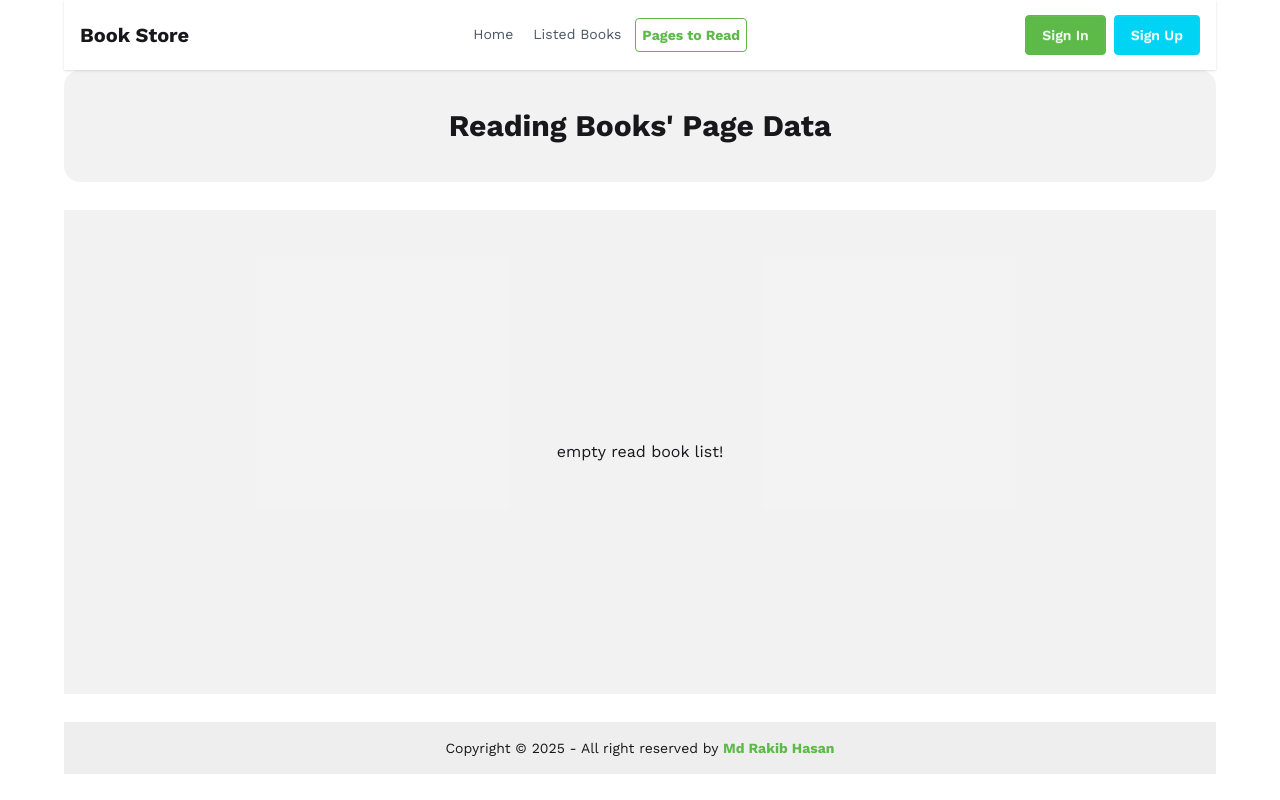
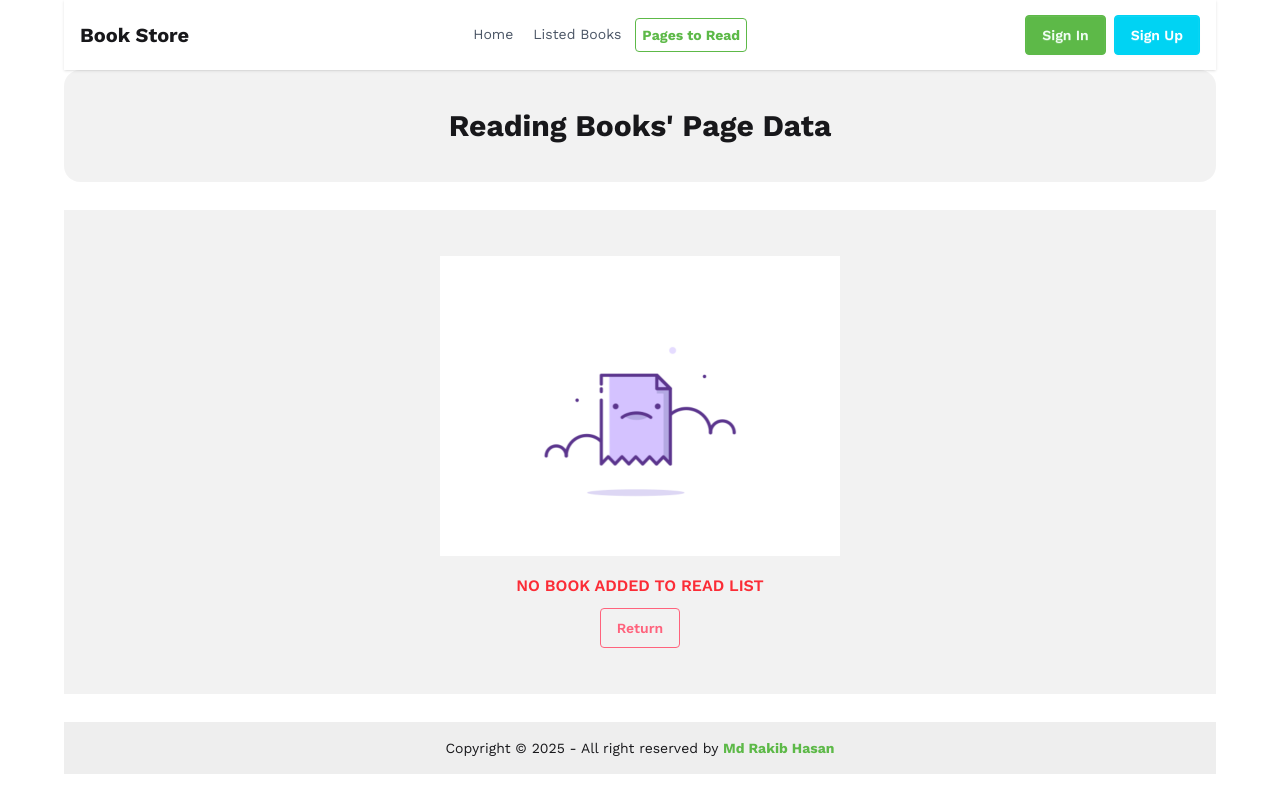
Before and after one commit to rakib-hasan-78/book-store, a React (Vite) app: page /pages in a window 1280 px wide. Built offline with nearby package versions, Linux system fonts and the light colour scheme; a web font is replaced by a local one.

Commit message:
chart add started

```diff
--- /dev/null
+++ b/src/components/EmptyContent/EmptyContent.jsx
@@ -0,0 +1,16 @@
+import React from 'react';
+import emptyContentImg from '../../assets/no-content.gif';
+import { useNavigate } from 'react-router-dom';
+
+const EmptyContent = ({children}) => {
+    const returnNavigate = useNavigate();
+    return (
+        <div className='w-auto h-auto flex flex-col items-center justify-center space-y-2'>
+            <img className='w-6/12' src={emptyContentImg} alt="no-content-gif" />
+            <h3 className='font-semibold uppercase my-3 text-red-500'>{children}</h3>
+            <button onClick={()=>returnNavigate(-1)} className="btn btn-outline btn-error hover:text-red-50">Return</button>
+        </div>
+    );
+};
+
+export default EmptyContent;
--- a/src/components/PageChart/PageChart.jsx
+++ b/src/components/PageChart/PageChart.jsx
@@ -1,12 +1,22 @@
 import React from 'react';
 import { useBook } from '../../../utilities/BookContext/BookContext';
+import EmptyContent from '../EmptyContent/EmptyContent';
+import { ResponsiveContainer } from 'recharts';
 
 
 const PageChart = () => {
     const {readBooks} = useBook();
+    const chartData = readBooks.map(book=>({
+        name: book.bookName,
+        page: book.totalPages,
+    }))
     return (
         <div className='w-full h-[30.25rem] my-7 bg-hero flex items-center justify-center'>
-            {readBooks.length===0 ? 'empty read book list!':''}
+            {readBooks.length===0 ? <EmptyContent>no book added to read list</EmptyContent>:
+            <ResponsiveContainer width={`100%`} height={`450px`}>
+
+            </ResponsiveContainer>
+            }
         </div>
     );
 };
--- a/src/main.jsx
+++ b/src/main.jsx
@@ -7,7 +7,7 @@ import ErrorPage from './pages/ErrorPage/ErrorPage'
 import Books from './pages/Books/Books';
 import Home from './pages/Home/Home'
 import BookDetail from './components/BookDetail/BookDetail';
-import PageData from './components/PageData/PageData'
+import PageData from './pages/PageData/PageData'
 
 const router = createBrowserRouter([
   {
--- a/src/components/PageData/PageData.jsx
+++ b/src/pages/PageData/PageData.jsx
@@ -1,6 +1,6 @@
 import React from 'react';
-import PageHero from './../PageHero/PageHero';
-import PageChart from './../PageChart/PageChart';
+import PageHero from '../../components/PageHero/PageHero';
+import PageChart from '../../components/PageChart/PageChart';
 
 const PageData = () => {
     return (
```
